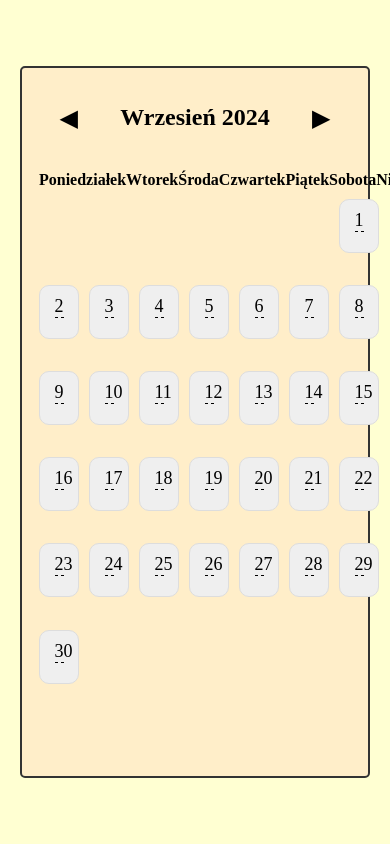
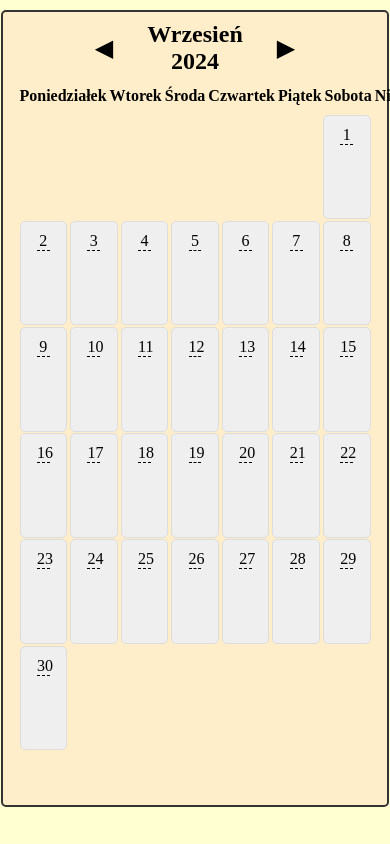
Before and after one commit to ShocikI/rekrutacja, a Django app: page /2024/9/ in a window 390 px wide; the page is wider, and only the part inside the window is pictured. Run offline with Django 5.2, Linux system fonts and the light colour scheme; data that the repository does not hold is empty.

Commit message:
Doddanie responsywności

```diff
--- a/calendar_events/static/styles/calendar.css
+++ b/calendar_events/static/styles/calendar.css
@@ -137,3 +137,94 @@ html {
     color: red;
     font-weight: 800;
 }
+
+@media (max-width: 768px) {
+    body {
+        width: 100%;
+        height: 100%;
+        margin: 0;
+        align-items: flex-start;
+    }
+
+    .calendar-container {
+        width: 90%;
+        height: 90%;
+        margin: 0;
+        margin-top: 10px;
+    }
+
+    .header {
+        height: 5%;
+        width: 60%
+    }
+
+    .weekdays {
+        display: grid;
+        grid-template-columns: repeat(7, 1fr);
+        gap: 3px;
+        width: 100%;
+        text-align: center;
+        font-weight: bold;
+        margin-bottom: 10px;
+    }
+
+    .days {
+        gap: 3px;
+        height: 85%;
+    }
+
+    .day-link {
+        text-decoration: none;
+        display: block;
+        width: 100%;
+        height: 100%;
+    }
+
+    .day {
+        min-height: 80%;
+        background-color: #efefef;
+        border: 1px solid #ddd;
+        padding: 10px;
+        border-radius: 5px;
+        overflow: hidden;
+        white-space: nowrap;
+        text-overflow: ellipsis;
+        display: flex;
+        flex-direction: column;
+        justify-content: flex-start;
+        align-items: center;
+    }
+
+    .day p {
+        margin: 0;
+        font-size: 1rem;
+    }
+
+    .events {
+        font-size: 0.9rem;
+        white-space: nowrap;
+        text-overflow: ellipsis;
+        margin: 2px 0;
+        text-align: left;
+        max-height: 2.4em;
+        white-space: normal;
+    }
+
+    .event {
+        min-height: min-content;
+        font-size: 0.9rem;
+        white-space: normal;
+        overflow: hidden;
+        text-overflow: ellipsis;
+        display: -webkit-box;
+        -webkit-line-clamp: 2;
+        -webkit-box-orient: vertical;
+        word-break: break-word;
+        overflow-wrap: break-word;
+    }
+
+    .empty {
+        background-color: rgba(0, 0, 0, 0);
+        border: none
+    }
+}
```
Also changed, not shown: calendar_events/static/styles/day.css (+66 -5 lines).
